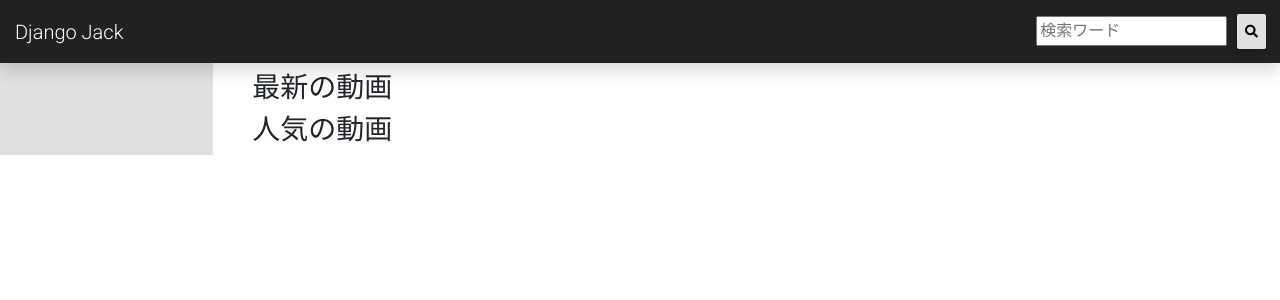
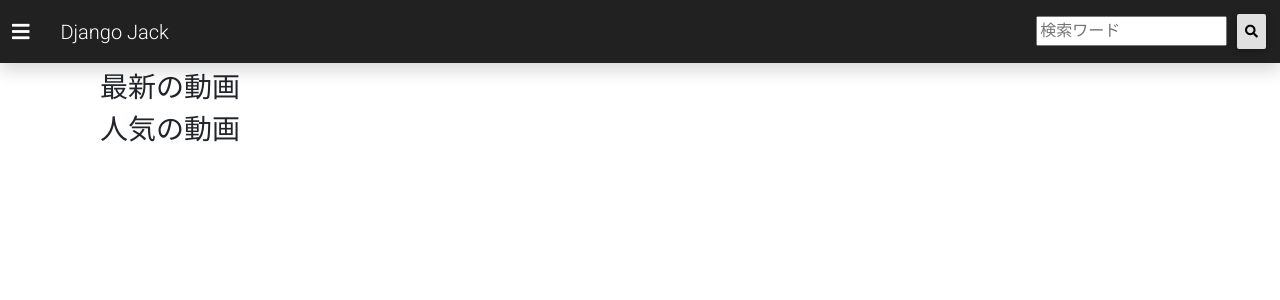
Before and after one commit to mtsml/django-jack, a Django app: page / in a window 1280 px wide. Shown: the top 300 px of the page. Run offline with Django 3.2, Linux system fonts and the light colour scheme; data that the repository does not hold is empty; some libraries are stand-ins or nearby versions.

Commit message:
ナビゲーション作成

```diff
--- a/jack/templates/jack/base.html
+++ b/jack/templates/jack/base.html
@@ -26,7 +26,7 @@
     <header>
         {% include "jack/header.html" %}
     </header>
-    <main class="container-fluid">
+    <main class="container">
         {% block content %}
         {% endblock %}
     </main>
--- a/jack/templates/jack/component/channel.html
+++ b/jack/templates/jack/component/channel.html
@@ -1,4 +1,4 @@
-<ul class="nav flex-column">
+<ul class="navbar-nav ml-3 mr-auto">
     {% for channel in channel_list %}
     <li class="nav-item">
         <a class='channel-link nav-link' href="{% url 'channel' channel.channel_id %}">
--- a/jack/templates/jack/header.html
+++ b/jack/templates/jack/header.html
@@ -1,11 +1,11 @@
-<nav class="navbar navbar-dark sticky-top bg-dark flex-md-nowrap p-0 shadow">
+<nav class="navbar navbar-dark sticky-top bg-dark p-0 shadow">
     <div class="text-nowrap">
         <button
-            class="navbar-toggler d-md-none collapsed"
+            class="navbar-toggler"
             data-toggle="collapse"
             data-target="#sidebarMenu"
         >
-            <span class="navbar-toggler-icon"></span>
+            <i class="fas fa-bars fa-1x"></i>
         </button>
         <a class="navbar-brand col-md-3 col-lg-2" href="{% url 'index' %}">Django Jack</a>
     </div>
@@ -16,4 +16,7 @@
             <i class="fas fa-search"></i>
         </button>
     </form>
+    <div id="sidebarMenu" class="collapse navbar-collapse">
+        {% include "jack/component/channel.html" with channel_list=channel_list %}
+    </div>
 </nav>
--- a/jack/templates/jack/index.html
+++ b/jack/templates/jack/index.html
@@ -1,19 +1,12 @@
 {% extends 'jack/base.html' %}
 {% block content %}
-    <div class="row">
-        <nav id="sidebarMenu" class="col-md-3 col-lg-2 d-md-block bg-light sidebar collapse">
-            <div class="sidebar-sticky">
-                {% include "jack/component/channel.html" with channel_list=channel_list %}
-            </div>
-        </nav>
-        <div class="col-md-9 ml-sm-auto col-lg-10 px-md-4 mt-2">
+    <div class="mt-2">
         <div class="header-title"></div>
         <div class="new-video-list container">
             {% include "jack/component/video.html" with title="最新の動画" video_list=new_video_list %}
         </div>
         <div class="popular-video-list container">
             {% include "jack/component/video.html" with title="人気の動画" video_list=popular_video_list %}
-            </div>
         </div>
     </div>
     <script>
```
Lines whose indentation alone changed are shown as unchanged.
